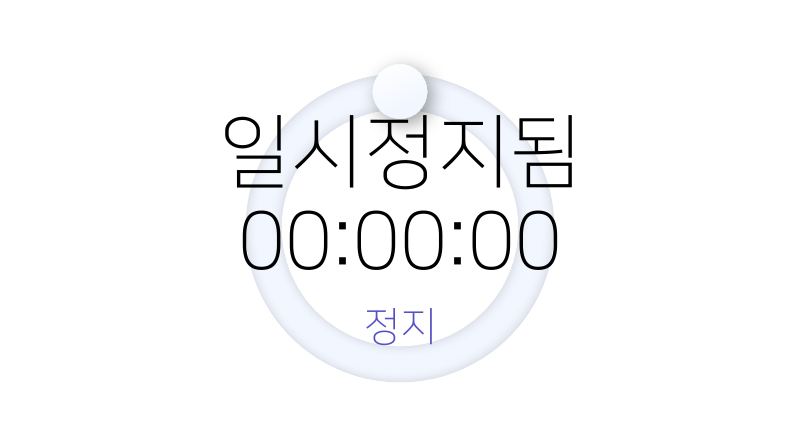
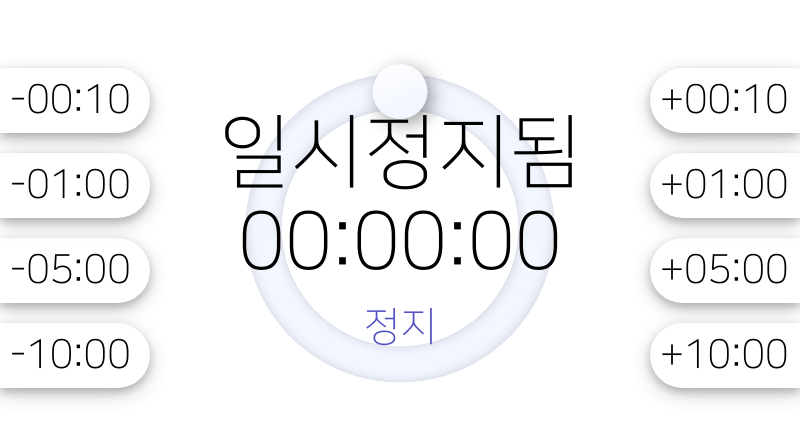
Before and after one commit to YOU-TIL/timeIt, an Electron app: page index.html in a window 800 px wide. Shown: the part 172-610 px from the top of the page. Drawn offline with Linux system fonts and the light colour scheme; no server answers.

Commit message:
Added time control

```diff
--- a/css/common.css
+++ b/css/common.css
@@ -1,6 +1,10 @@
 @font-face {
     font-family: nanum;
     src: url(../res/NSL.ttf);
+}
+
+* {
+    user-select: none;
 }
 
 html, body {
@@ -66,3 +70,40 @@ a {
 #clockWorkForm {
     text-align: center;
 }
+
+#leftControl {
+    float: left;
+    margin-top: 50vh;
+    transform: translateY(-50%);
+    width: 50px;
+}
+
+#leftControl > div {
+    border-radius: 0 100px 100px 0;
+    box-shadow: 0 4px 8px 0 rgba(0, 0, 0, 0.2), 0 6px 20px 0 rgba(0, 0, 0, 0.19);
+    width: 130px;
+    height: 45px;
+    font-size: 40px;
+    padding: 10px;
+    margin-bottom: 20px;
+    margin-top: 20px;
+}
+
+#rightControl {
+    float: right;
+    margin-right: 100px;
+    margin-top: 50vh;
+    transform: translateY(-50%);
+    width: 50px;
+}
+
+#rightControl > div {
+    border-radius: 100px 0 0 100px;
+    box-shadow: 0 4px 8px 0 rgba(0, 0, 0, 0.2), 0 6px 20px 0 rgba(0, 0, 0, 0.19);
+    width: 130px;
+    height: 45px;
+    font-size: 40px;
+    padding: 10px;
+    margin-bottom: 20px;
+    margin-top: 20px;
+}
--- a/index.html
+++ b/index.html
@@ -53,5 +53,19 @@
         <a id="close" href="#" onclick="startTimer();">시작</a>
     </form>
 </div>
+<div id="control">
+    <div id="leftControl">
+        <div onclick="chgTime(-10);">-00:10</div>
+        <div onclick="chgTime(-60);">-01:00</div>
+        <div onclick="chgTime(-300);">-05:00</div>
+        <div onclick="chgTime(-600);">-10:00</div>
+    </div>
+    <div id="rightControl">
+        <div onclick="chgTime(10);">+00:10</div>
+        <div onclick="chgTime(60);">+01:00</div>
+        <div onclick="chgTime(300);">+05:00</div>
+        <div onclick="chgTime(600);">+10:00</div>
+    </div>
+</div>
 </body>
 </html>
--- a/js/main.js
+++ b/js/main.js
@@ -136,3 +136,7 @@ document.addEventListener('DOMContentLoaded', () => {
         setCaretPosition(document.getElementById('clockTimeInput'), pos);
     });
 });
+
+function chgTime(time) {
+    ipcRenderer.send('changeTime', time);
+}
```
Also changed, not shown: index.js (+8 -3 lines).
